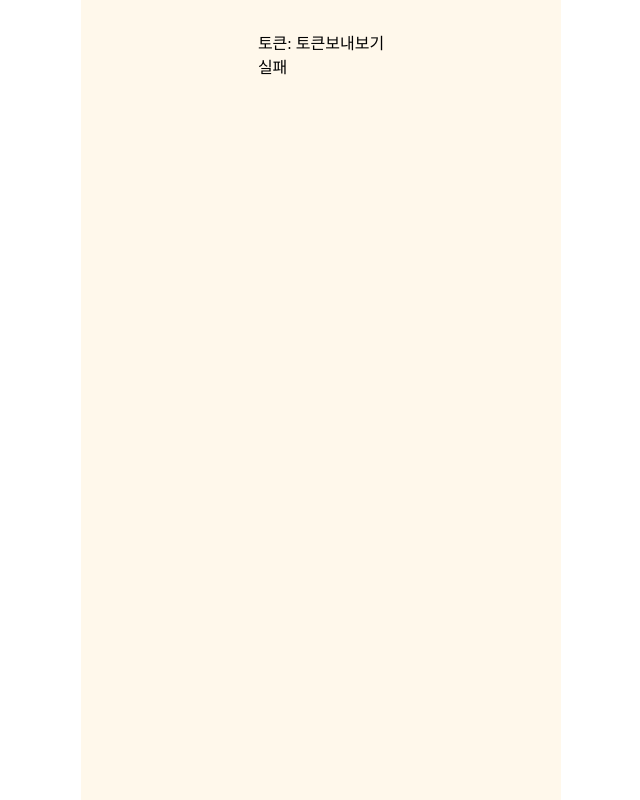
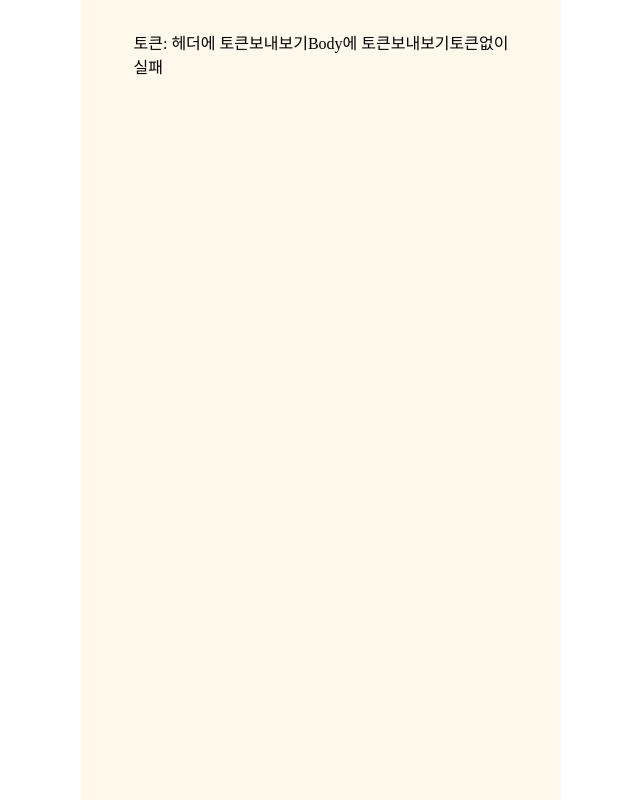
Before and after one commit to memory-makers/rolling-paper, a React (Vite) app: page /kakao in a window 1280 px wide. Shown: the whole page, without its empty margins (319-959 px from the left). Built offline with nearby package versions, Linux system fonts and the light colour scheme; the HTML template or start-up script is replaced by a standard one; a web font is replaced by a local one.

Commit message:
header-token

```diff
--- a/src/pages/KaKaoRedirect/index.tsx
+++ b/src/pages/KaKaoRedirect/index.tsx
@@ -38,6 +38,32 @@ const KakaoRedirect = () => {
       {`토큰: `}
       <button
         onClick={async () => {
+          const response = await axios.post(
+            'http://14.39.205.218:8080/card',
+            {
+              cardText: 'text',
+              cardColor: 'color',
+              paperId: '1'
+            },
+            {
+              headers: {
+                Authorization: `Bearer ${token}`
+              }
+            }
+          )
+
+          console.log(response)
+
+          if (response) {
+            setSuccess(true)
+          }
+        }}
+      >
+        헤더에 토큰보내보기
+      </button>
+
+      <button
+        onClick={async () => {
           const response = await axios.post('http://14.39.205.218:8080/card', {
             cardText: 'text',
             cardColor: 'color',
@@ -52,7 +78,25 @@ const KakaoRedirect = () => {
           }
         }}
       >
-        토큰보내보기
+        Body에 토큰보내보기
+      </button>
+
+      <button
+        onClick={async () => {
+          const response = await axios.post('http://14.39.205.218:8080/card', {
+            cardText: 'text',
+            cardColor: 'color',
+            paperId: '1'
+          })
+
+          console.log(response)
+
+          if (response) {
+            setSuccess(true)
+          }
+        }}
+      >
+        토큰없이
       </button>
 
       <div>{success && '성공'}</div>
```
